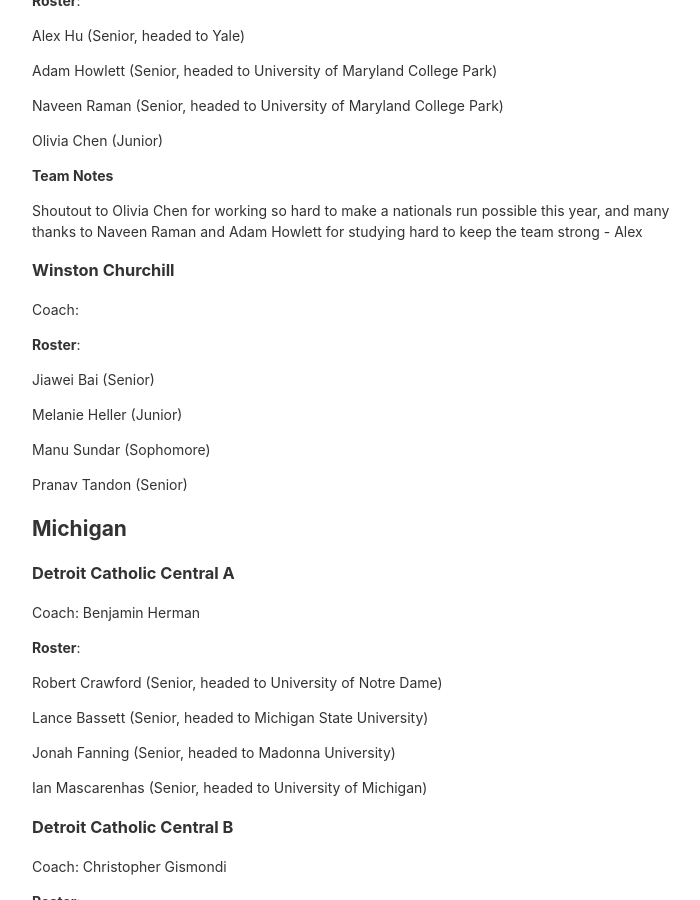
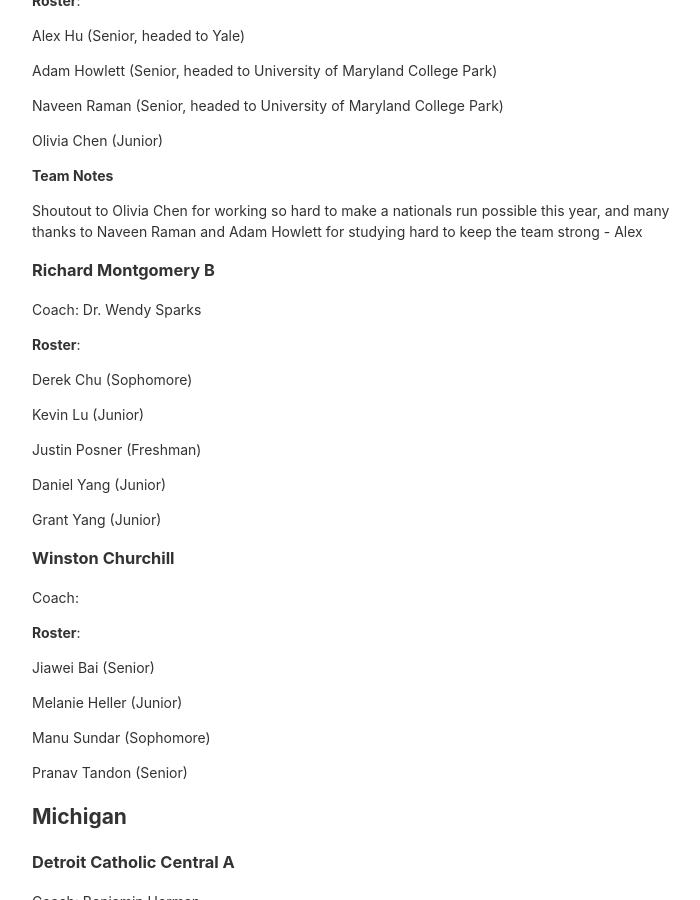
Before and after one commit to PACENSC/pacensc.github.io, a Jekyll site: the page built from team-directory.md, in a window 1280 px wide and 900 px high, scrolled down 13018 px. Shown: the whole window, without its empty margins (289-989 px from the left). Built offline with Jekyll 4.4.1, drawn with Linux system fonts in a browser that asks for light colours; nearby versions of some CDN libraries.

Commit message:
add rm b

```diff
--- a/team-directory.md
+++ b/team-directory.md
@@ -888,8 +888,21 @@
 Shoutout to Olivia Chen for working so hard to make a nationals run possible this year, and many thanks to Naveen Raman and Adam Howlett for studying hard to keep the team strong - Alex
 
 
-
-
+### Richard Montgomery B
+
+Coach: Dr. Wendy Sparks
+
+**Roster**:
+
+Derek Chu (Sophomore)
+
+Kevin Lu (Junior)
+
+Justin Posner (Freshman)
+
+Daniel Yang (Junior)
+
+Grant Yang (Junior)
 
 ### Winston Churchill
 
```
